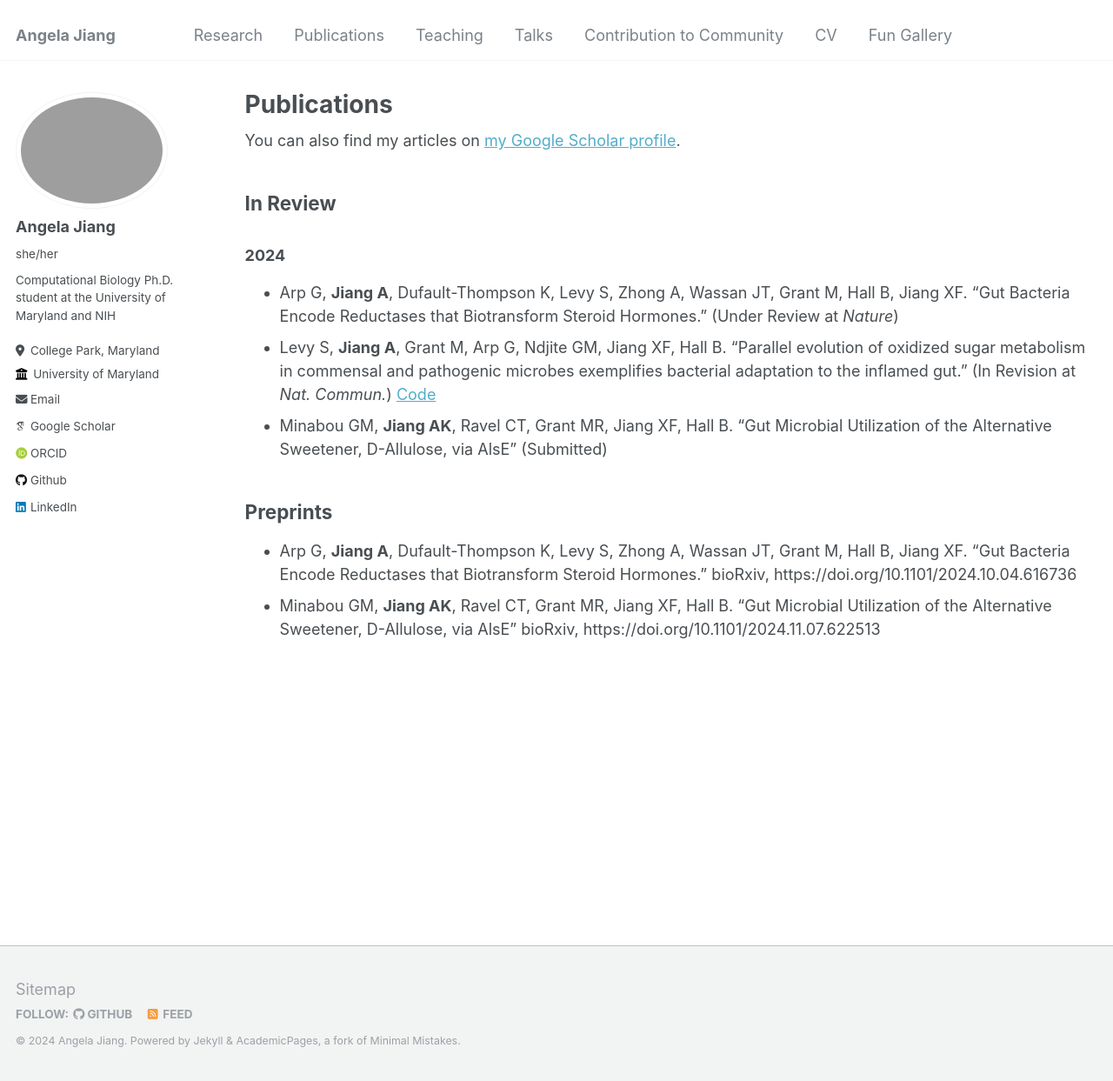
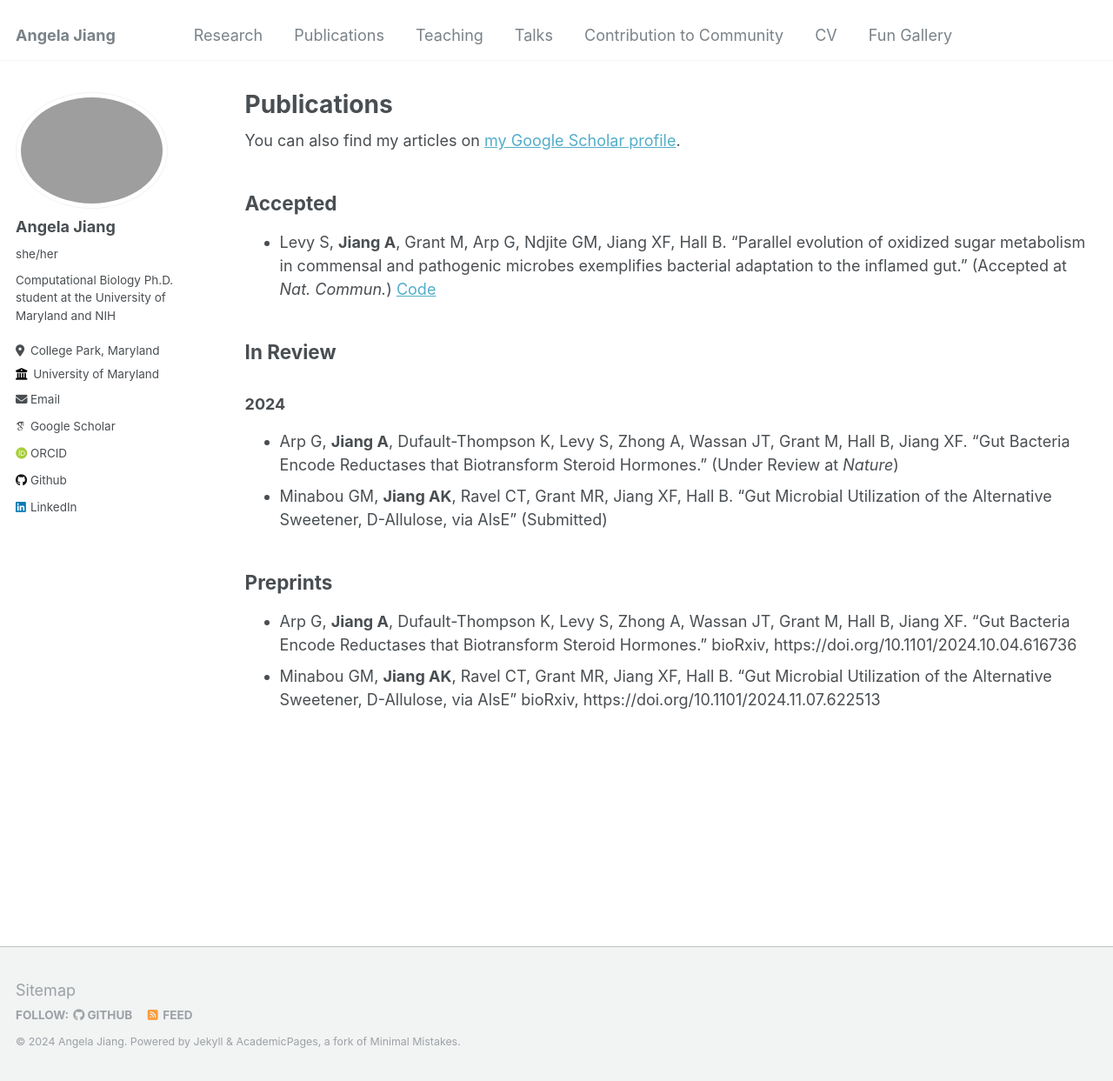
Before and after one commit to frikinzi/frikinzi.github.io, a Jekyll site: the page built from _pages/publications.md, in a window 1280 px wide and 1243 px high. Shown: the whole window at 87% size. Built offline with Jekyll 4.4.1, drawn with Linux system fonts in a browser that asks for light colours; some web fonts are replaced.

Commit message:
add oxidized sugars paper

```diff
--- a/_pages/publications.md
+++ b/_pages/publications.md
@@ -9,10 +9,12 @@ author_profile: true
   <div class="wordwrap">You can also find my articles on <a href="{{site.author.googlescholar}}">my Google Scholar profile</a>.</div>
 {% endif %}
 
+## Accepted
++ Levy S, **Jiang A**, Grant M, Arp G, Ndjite GM, Jiang XF, Hall B. “Parallel evolution of oxidized sugar metabolism in commensal and pathogenic microbes exemplifies bacterial adaptation to the inflamed gut.” (Accepted at *Nat. Commun.*) [Code](https://github.com/frikinzi/sugar_oxidation_bioinfo)
+
 ## In Review
 ### 2024
 + Arp G, **Jiang A**, Dufault-Thompson K, Levy S, Zhong A, Wassan JT, Grant M, Hall B, Jiang XF. “Gut Bacteria Encode Reductases that Biotransform Steroid Hormones.” (Under Review at *Nature*)
-+ Levy S, **Jiang A**, Grant M, Arp G, Ndjite GM, Jiang XF, Hall B. “Parallel evolution of oxidized sugar metabolism in commensal and pathogenic microbes exemplifies bacterial adaptation to the inflamed gut.” (In Revision at *Nat. Commun.*) [Code](https://github.com/frikinzi/sugar_oxidation_bioinfo)
 + Minabou GM, **Jiang AK**, Ravel CT, Grant MR, Jiang XF, Hall B. “Gut Microbial Utilization of the Alternative Sweetener, D-Allulose, via AlsE” (Submitted)
 
 ## Preprints
```
Also changed, not shown: 1 other file.
